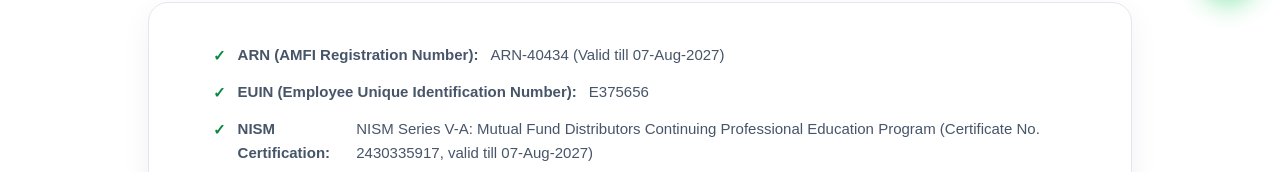
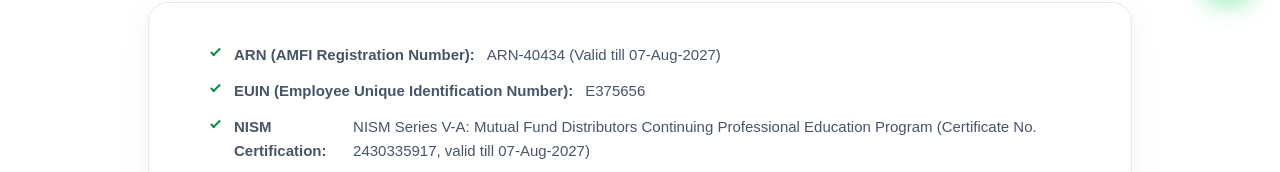
Before and after one commit to ipvishal5-ship-it/investwithvikas, a plain HTML site: page disclosures.html in a window 1280 px wide. Shown: the part 778-950 px from the top of the page. Drawn offline with Linux system fonts and the light colour scheme.

Commit message:
style(compliance): replace unicode checkmarks with pure CSS vectors for 100% strict AMFI standard

```diff
--- a/disclosures.html
+++ b/disclosures.html
@@ -122,7 +122,7 @@ table.c-table tr:hover{background:#EDF3FD}
 .info-card p{margin:0;font-size:14px;color:var(--mut);line-height:1.55}
 .checklist{list-style:none;margin:0;padding:0}
 .checklist li{display:flex;align-items:flex-start;gap:12px;margin-bottom:12px;color:var(--mut);font-size:15px;line-height:1.6}
-.checklist li::before{content:"✓";flex-shrink:0;color:var(--green);font-weight:900;font-size:15px;margin-top:1px}
+.checklist li::before{content:"";flex-shrink:0;width:5px;height:10px;border:solid var(--green);border-width:0 2.2px 2.2px 0;transform:rotate(45deg);margin-top:3px;margin-right:4px}
 .risk-banner{background:linear-gradient(135deg,var(--navy) 0%,var(--navy-dim) 100%);color:#fff;border-radius:16px;padding:30px;text-align:center;margin:34px 0}
 .risk-banner b{display:block;font-size:17px;margin-bottom:8px;color:#fff}
 .risk-banner p{margin:0;opacity:.92;font-size:15px;line-height:1.55}
```
Also changed, not shown: privacy.html (+1 -1 lines).
